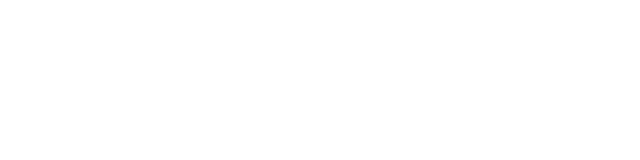
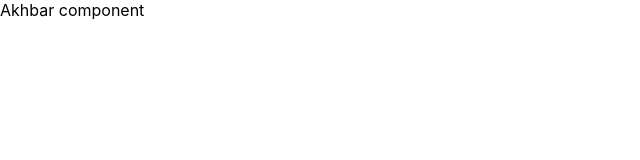
Before and after one commit to tiago86g/Church, a React (Create React App) app in the folder church/: page /akhbar in a window 1280 px wide. Shown: the top 160 px of the page, without its empty margins (0-640 px from the left). Built offline with nearby package versions, Linux system fonts and the light colour scheme.

Commit message:
Akhbar route

```diff
--- a/church/src/App.js
+++ b/church/src/App.js
@@ -3,6 +3,7 @@
 import MoezeHa from './components/pages/MoezeHa/MoezeHa';
 import KhaneSorod from './components/pages/KhaneSorod/KhaneSorod';
 import KanonEShadi from './components/pages/KanonEShadi/KanonEShadi';
+import Akhbar from './components/pages/Akhbar/Akhbar';
 
 function App() {
   return (
@@ -15,7 +16,7 @@
             <Route exact path="/moeze-ha" component={MoezeHa} />
             <Route exact path="/khane-sorod" component={KhaneSorod} />
             <Route exact path="/kanon-e-shadi" component={KanonEShadi} />
-
+            <Route exact path="/akhbar" component={Akhbar} />
             {/* pages components */}
           </Switch>
         </div>
--- /dev/null
+++ b/church/src/components/pages/Akhbar/Akhbar.js
@@ -0,0 +1,5 @@
+import React from 'react';
+
+export default function Akhbar() {
+  return <div>Akhbar component</div>;
+}
```
